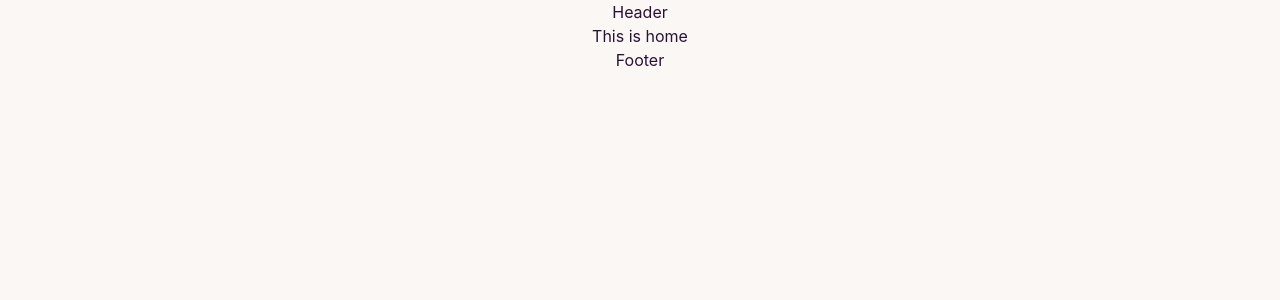
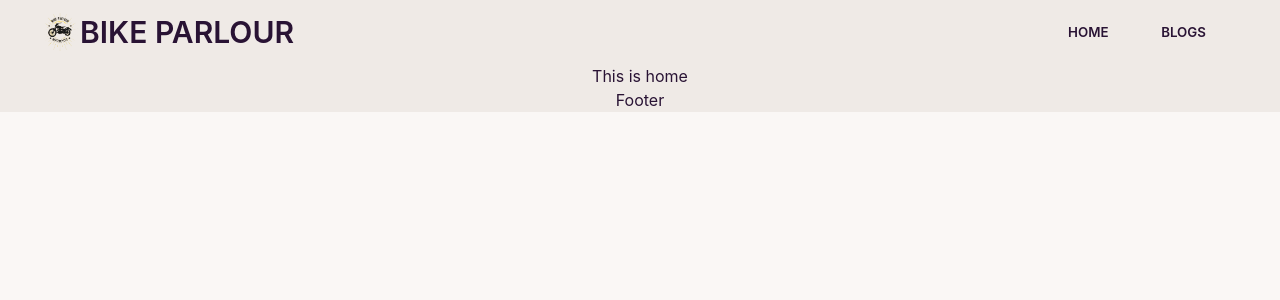
Before and after one commit to Hayat6488/Bike-Parlour, a React (Create React App) app: page / in a window 1280 px wide. Shown: the top 300 px of the page. Built offline with nearby package versions, Linux system fonts and the light colour scheme.

Commit message:
Header added

```diff
--- a/src/App.js
+++ b/src/App.js
@@ -4,7 +4,7 @@ import { router } from './Components/Routes/PublicRoutes/Routes';
 
 function App() {
   return (
-    <div className="App">
+    <div className="App bg-base-200">
             <RouterProvider router={router}></RouterProvider>
     </div>
   );
--- a/src/Components/Pages/Shared/Header/Header.js
+++ b/src/Components/Pages/Shared/Header/Header.js
@@ -1,9 +1,54 @@
 import React from 'react';
+import { Link } from 'react-router-dom';
+import logo from '../../../Assets/photo_6055203949880914485_x-removebg-preview (2).png'
 
 const Header = () => {
+
+    const handleLogOut = () => {
+
+    }
+
     return (
-        <div>
-            <h1>Header</h1>
+        <div className="navbar bg-base-200 px-10">
+            <div className="navbar-start">
+                <img src={logo} className="h-10" alt="" />
+                <Link to='/'><h1 className='text-3xl font-semibold'>BIKE PARLOUR</h1></Link>
+            </div>
+            <div className="navbar-end">
+                <div className='hidden lg:block'>
+                    <Link to='/' className='mr-4'><button className="btn btn-ghost">Home</button></Link>
+                    <Link to='/blogs' className='mr-4'><button className="btn btn-ghost">Blogs</button></Link>
+                    {/* {
+                        user?.uid ?
+                            <>
+                                <Link to='/myreviews' className='mr-4'><button className="btn btn-ghost">MY REVIEWS</button></Link>
+                                <Link to='/addfoods' className='mr-4'><button className="btn btn-ghost">ADD FOODS</button></Link>
+                                <button onClick={handleLogOut} className="btn btn-ghost mr-4">LOG OUT</button>
+                            </>
+                            :
+                            <Link to='/login' className='mr-6'><button className="btn btn-ghost">LOG IN</button></Link>
+                    } */}
+                </div>
+                <div className="dropdown  dropdown-end lg:hidden">
+                    <label tabIndex={0} className="btn btn-ghost btn-circle">
+                        <svg xmlns="http://www.w3.org/2000/svg" className="h-5 w-5" fill="none" viewBox="0 0 24 24" stroke="currentColor"><path strokeLinecap="round" strokeLinejoin="round" strokeWidth="2" d="M4 6h16M4 12h16M4 18h7" /></svg>
+                    </label>
+                    <ul tabIndex={0} className="menu menu-compact dropdown-content mt-3 p-2 shadow bg-base-100 rounded-box w-52">
+                        <li><Link to='/' className='mr-6'>Home</Link></li>
+                        <li><Link to='/blogs' className='mr-6'>Blogs</Link></li>
+                        {/* {
+                            user?.uid ?
+                                <>
+                                    <li><Link to='/myreviews' className='mr-4'>MY REVIEWS</Link></li>
+                                    <li><Link to='/addservices' className='mr-4'>ADD SERVICES</Link></li>
+                                    <li><button onClick={handleLogOut} className="btn btn-ghost mr-4">LOG OUT</button></li>
+                                </>
+                                :
+                                <li><Link to='/login' className='mr-6'>LOG IN</Link></li>
+                        } */}
+                    </ul>
+                </div>
+            </div>
         </div>
     );
 };
```
